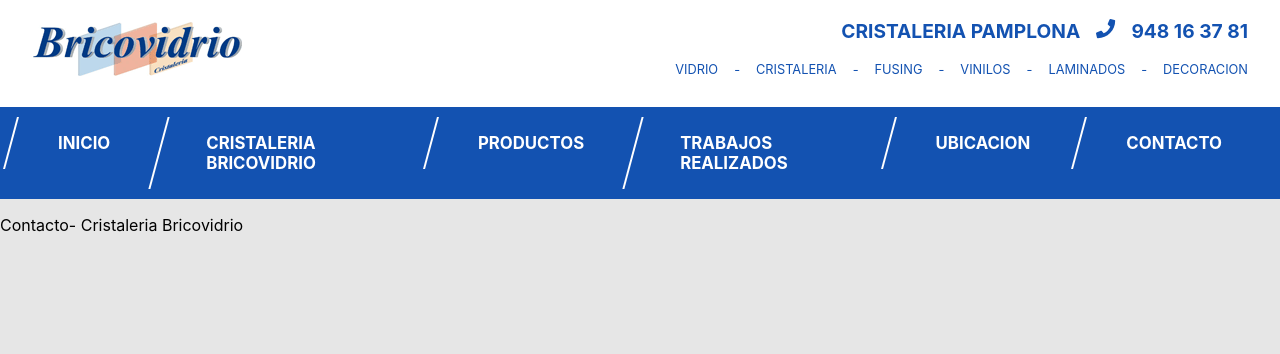
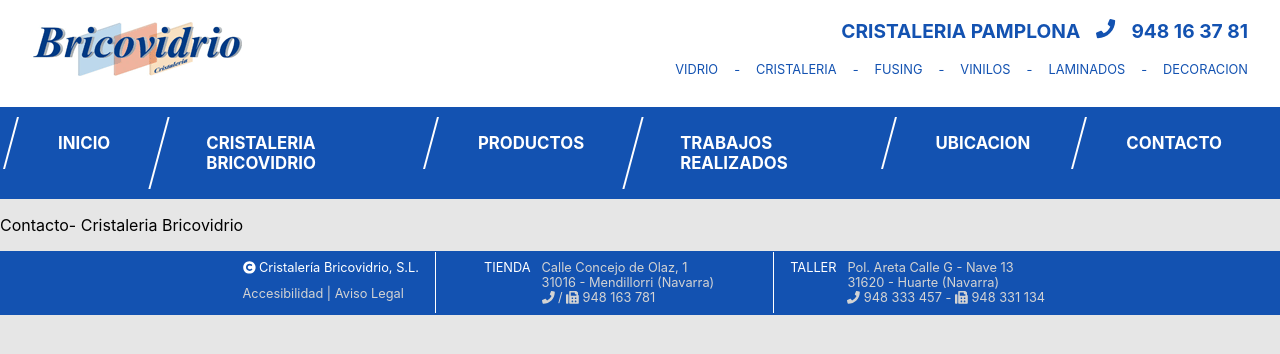
Before and after one commit to mloidi/bricovidrio, a React (Create React App) app: page /contacto in a window 1280 px wide. Shown: the top 354 px of the page. Built offline with nearby package versions, Linux system fonts and the light colour scheme.

Commit message:
finish home page

```diff
--- a/src/App.js
+++ b/src/App.js
@@ -9,6 +9,7 @@
 import Location from './Components/Location';
 import Contact from './Components/Contact';
 import NotFound from './Components/NotFound';
+import Footer from './Components/Footer';
 
 class App extends Component {
   render() {
@@ -27,6 +28,7 @@
               <Route component={NotFound} />
             </Switch>
           </div>
+          <Footer></Footer>
         </div>
       </Router>
     );
--- /dev/null
+++ b/src/Components/Footer.js
@@ -0,0 +1,113 @@
+import React, { Component } from 'react';
+
+import { FontAwesomeIcon } from '@fortawesome/react-fontawesome';
+import { faCopyright, faPhone, faFax } from '@fortawesome/free-solid-svg-icons';
+
+import styled from 'styled-components';
+
+export const FooterStyle = styled.div`
+  background-color: #1352b1;
+  display: grid;
+  grid-template-columns: auto auto auto;
+  font-size: 0.8rem;
+  color: lightgrey;
+  padding: 0.1rem 15% 0.1rem 15%;
+`;
+
+export const FooterDataLeft = styled.div`
+  margin: 0 1rem 0 1rem;
+  padding: 0.5rem 1rem 0.5rem 1em;
+  border-right: 0.1rem white solid;
+  display: flex;
+  justify-content: flex-end;
+`;
+
+export const FooterDataLeftContent = styled.div`
+  display: grid;
+  grid-template-columns: auto;
+`;
+
+export const FooterDataLeftContentTop = styled.div`
+  margin: 0 0 0.2rem 0;
+  color: white;
+`;
+
+export const FooterDataLeftContentBottom = styled.div`
+  margin: 0.2rem 0 0 0;
+`;
+
+export const FooterDataCenter = styled.div`
+  margin: 0 1rem 0 1rem;
+  padding: 0.5rem 1rem 0.5rem 1rem;
+`;
+
+export const FooterDataRight = styled.p`
+  margin: 0 1rem 0 1rem;
+  padding: 0.5rem 1rem 0.5rem 1rem;
+  border-left: 0.1rem white solid;
+`;
+
+export const AddressContent = styled.div`
+  display: grid;
+  grid-template-columns: auto auto;
+`;
+
+export const AddressContentLeft = styled.div`
+  color: white;
+  text-transform: uppercase;
+`;
+
+export const AddressContentRight = styled.div`
+  display: grid;
+  grid-template-columns: auto;
+`;
+
+class Footer extends Component {
+  render() {
+    return (
+      <footer>
+        <FooterStyle>
+          <FooterDataLeft>
+            <FooterDataLeftContent>
+              <FooterDataLeftContentTop>
+                <FontAwesomeIcon icon={faCopyright} /> Cristalería Bricovidrio,
+                S.L.
+              </FooterDataLeftContentTop>
+              <FooterDataLeftContentBottom>
+                Accesibilidad | Aviso Legal
+              </FooterDataLeftContentBottom>
+            </FooterDataLeftContent>
+          </FooterDataLeft>
+          <FooterDataCenter>
+            <AddressContent>
+              <AddressContentLeft>TIENDA</AddressContentLeft>
+              <AddressContentRight>
+                <div>Calle Concejo de Olaz, 1</div>
+                <div>31016 - Mendillorri (Navarra)</div>
+                <div>
+                  <FontAwesomeIcon icon={faPhone} /> /{' '}
+                  <FontAwesomeIcon icon={faFax} /> 948 163 781
+                </div>
+              </AddressContentRight>
+            </AddressContent>
+          </FooterDataCenter>
+          <FooterDataRight>
+            <AddressContent>
+              <AddressContentLeft>taller</AddressContentLeft>
+              <AddressContentRight>
+                <div>Pol. Areta Calle G - Nave 13</div>
+                <div>31620 - Huarte (Navarra) </div>
+                <div>
+                  <FontAwesomeIcon icon={faPhone} /> 948 333 457 -{' '}
+                  <FontAwesomeIcon icon={faFax} /> 948 331 134
+                </div>
+              </AddressContentRight>
+            </AddressContent>
+          </FooterDataRight>
+        </FooterStyle>
+      </footer>
+    );
+  }
+}
+
+export default Footer;
--- a/src/Components/Home.js
+++ b/src/Components/Home.js
@@ -1,17 +1,18 @@
 import React, { Component } from 'react';
+import { NavLink as Link } from 'react-router-dom';
 import { Helmet } from 'react-helmet';
 import Carousel from 'nuka-carousel';
 
 import { FontAwesomeIcon } from '@fortawesome/react-fontawesome';
 import {
   faAngleDoubleRight,
-  faAngleDoubleLeft
+  faAngleDoubleLeft,
+  faLongArrowAltRight
 } from '@fortawesome/free-solid-svg-icons';
 
 import styled from 'styled-components';
 
 export const HomePage = styled.div`
-  margin: 0 2rem 0 2rem;
   width: 100%;
 `;
 
@@ -33,36 +34,85 @@
 export const HomeDetail = styled.div`
   display: grid;
   grid-template-columns: 50% 50%;
-  margin: 1rem 0 1rem 0;
-  width: 100%;
+  margin: 2rem 0 1rem 0;
 `;
-export const HomeDetailElement = styled.div`
+
+export const HomeDetailElementLeft = styled.div`
   background-color: white;
-  margin: 0 1rem 0 1rem;
+  margin: 0 1rem 0 4rem;
   padding: 0 2rem 0 2rem;
   display: grid;
   grid-template-columns: auto auto;
 `;
+
+export const HomeDetailElementRight = styled.div`
+  background-color: white;
+  margin: 0 4rem 0 1rem;
+  padding: 0 2rem 0 2rem;
+  display: grid;
+  grid-template-columns: auto auto;
+`;
+
 export const HomeDetailElementTextDiv = styled.div`
-  display: grid;
-  grid-template-columns: auto;
+  font-size: 1rem;
 `;
+
+export const HomeDetailElementTitle = styled.div`
+  color: #1352b1;
+  text-transform: uppercase;
+  margin: 1rem 0.2rem 0 0.5rem;
+`;
+
+export const HomeDetailElementSubTitle = styled.div`
+  margin: 0.2rem 0.2rem 0 0.5rem;
+`;
+
 export const HomeDetailElementText = styled.div`
-  margin: 0 0.2rem 0 0.5rem;
+  margin: 0.5rem 0.2rem 1rem 0.5rem;
+  font-size: 0.9rem;
+  color: grey;
 `;
+
+export const HomeDetailElementImg = styled.div`
+  margin: 1rem 0 1rem 0;
+`;
+
 export const HomeSystemGlassDiv = styled.div`
   background-color: white;
-  margin: 1rem 1rem 0 1rem;
+  margin: 1rem 4rem 0 4rem;
   grid-column-start: 1;
   grid-column-end: 3;
   display: flex;
   justify-content: center;
 `;
 
+export const LinkDiv = styled.div`
+  background-color: #1352b1;
+  padding: 0.5rem;
+  margin: 0.2rem 0.2rem 0 0.5rem;
+  display: inline-block;
+  .link {
+    border: 0;
+    color: white;
+    text-transform: uppercase;
+    text-decoration: none;
+    font-size: 0.9rem;
+    cursor: pointer;
+    &:hover,
+    &:focus {
+      outline: none;
+      border-bottom: 1px white solid;
+      &:after {
+        width: calc(100% - 60px);
+      }
+    }
+  }
+`;
+
 class Home extends Component {
   render() {
     return (
-      <div>
+      <HomePage>
         <Helmet>
           <title>Cristaleria Bricovidrio</title>
         </Helmet>
@@ -82,7 +132,6 @@
             cellSpacing={10}
             slidesToShow={2}
             wrapAround={true}
-            enableKeyboardControls={true}
             autoplay={true}
             autoplayInterval={2000}
           >
@@ -96,46 +145,64 @@
           </Carousel>
         </CarouselDiv>
         <HomeDetail>
-          <HomeDetailElement>
-            <img
-              src="./img/d-decoracion-vidrio.png"
-              alt="d-decoracion-vidrio"
-            />
+          <HomeDetailElementLeft>
+            <HomeDetailElementImg>
+              <img
+                src="./img/d-decoracion-vidrio.png"
+                alt="d-decoracion-vidrio"
+              />
+            </HomeDetailElementImg>
             <HomeDetailElementTextDiv>
-              <HomeDetailElementText>VINILOS DECORATIVOS</HomeDetailElementText>
-              <HomeDetailElementText>
+              <HomeDetailElementTitle>
+                VINILOS DECORATIVOS
+              </HomeDetailElementTitle>
+              <HomeDetailElementSubTitle>
                 Para su hogar o negocio
-              </HomeDetailElementText>
+              </HomeDetailElementSubTitle>
               <HomeDetailElementText>
                 Una nueva tendencia en decoración que permite, de manera rápida
                 y sencilla, decorar tu casa o tu negocio a tu gusto,
                 convirtiéndolo en un espacio personalizado. Aquí encontrarás
                 muchas ideas para ayudarte en la elección.
               </HomeDetailElementText>
+              <LinkDiv>
+                <Link className="link" to={'/trabajos'}>
+                  Trabajos de vinilos{' '}
+                  <FontAwesomeIcon icon={faLongArrowAltRight} />
+                </Link>
+              </LinkDiv>
             </HomeDetailElementTextDiv>
-          </HomeDetailElement>
-          <HomeDetailElement>
-            <img src="./img/d-vinilos.png" alt="d-vinilos" />
+          </HomeDetailElementLeft>
+          <HomeDetailElementRight>
+            <HomeDetailElementImg>
+              <img src="./img/d-vinilos.png" alt="d-vinilos" />
+            </HomeDetailElementImg>
             <HomeDetailElementTextDiv>
-              <HomeDetailElementText>
+              <HomeDetailElementTitle>
                 SERVICIO A PROFESIONALES
-              </HomeDetailElementText>
-              <HomeDetailElementText>
+              </HomeDetailElementTitle>
+              <HomeDetailElementSubTitle>
                 Instalaciones Comerciales
-              </HomeDetailElementText>
+              </HomeDetailElementSubTitle>
               <HomeDetailElementText>
                 Fabricación propia de espejos a medida, puertas correderas,
                 separaciones de ambiente, encimeras para cocina y baños.
                 Acristalamientos para obras, ventanas, escaparates y espejos.
                 Manipulado y transformación de vidrio plano.
               </HomeDetailElementText>
+              <LinkDiv>
+                <Link className="link" to={'/trabajos'}>
+                  Instalaciones comerciales{' '}
+                  <FontAwesomeIcon icon={faLongArrowAltRight} />
+                </Link>
+              </LinkDiv>
             </HomeDetailElementTextDiv>
-          </HomeDetailElement>
+          </HomeDetailElementRight>
           <HomeSystemGlassDiv>
             <img src="./img/systemglass-fondo.png" alt="systemglass-fondo" />
           </HomeSystemGlassDiv>
         </HomeDetail>
-      </div>
+      </HomePage>
     );
   }
 }
```
